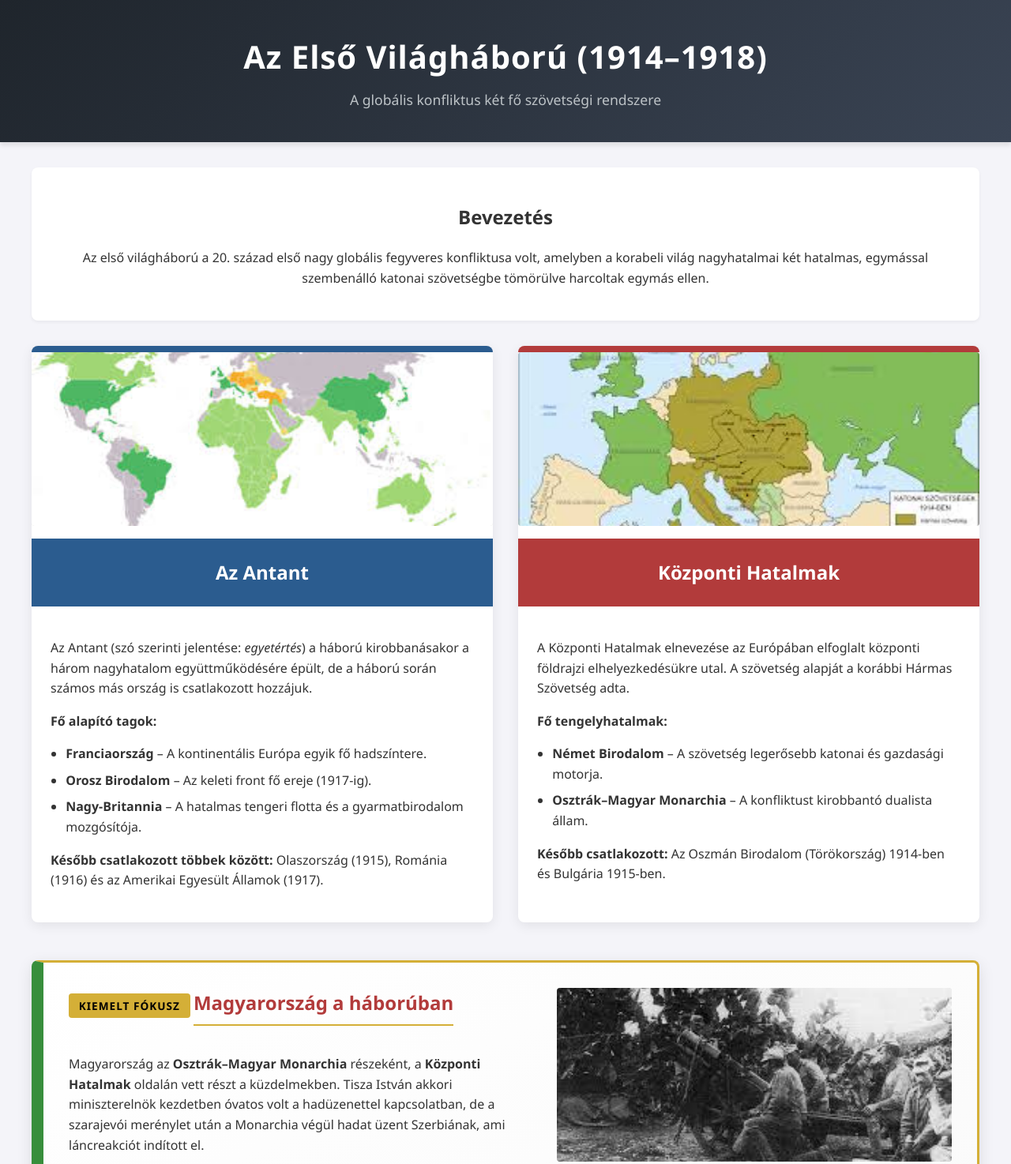
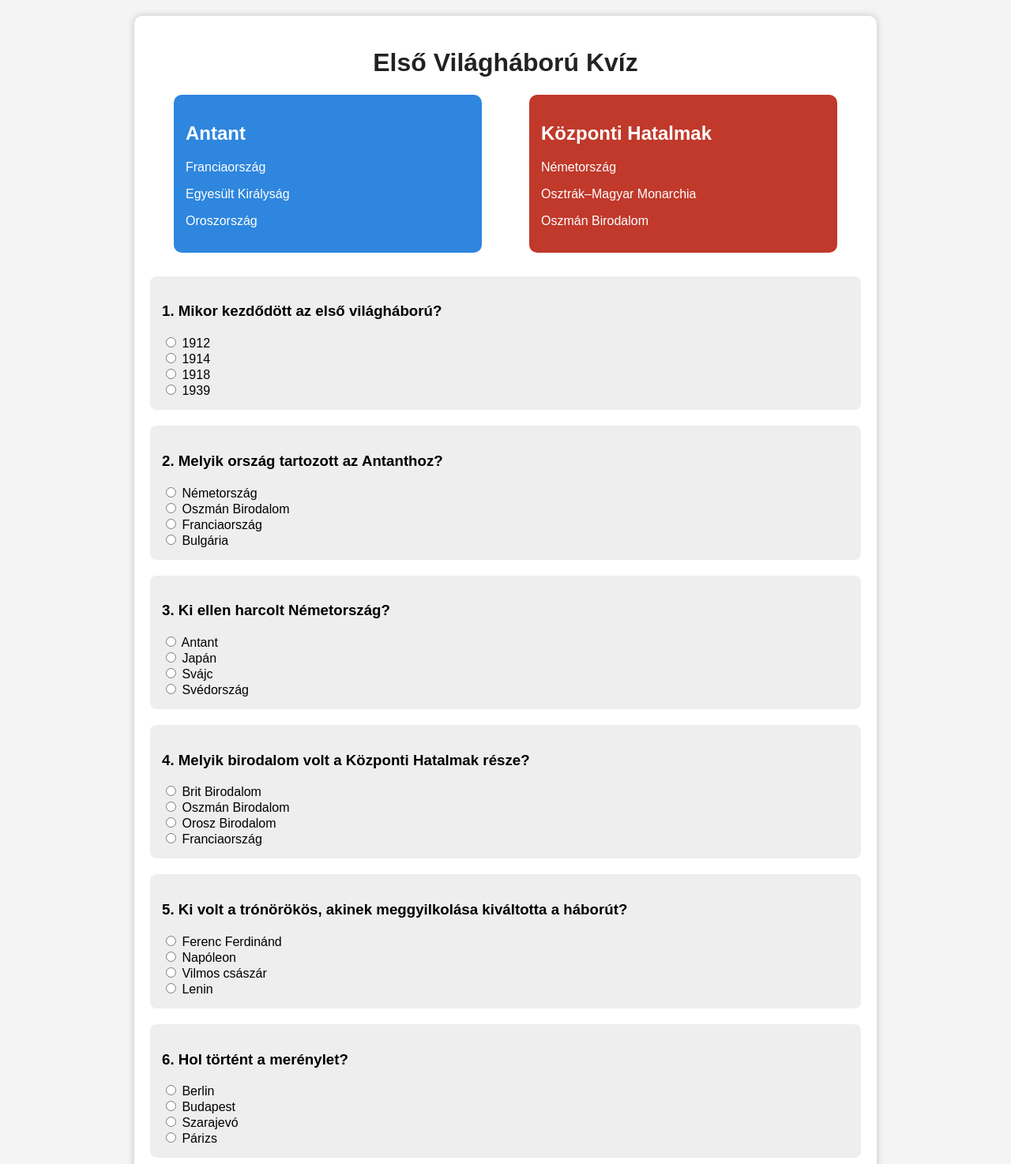
Before and after one commit to zambocsaba08-debug/1vh2fel, a plain HTML site: page index.html in a window 1280 px wide. Shown: the top 1474 px of the page at 79% size. Drawn offline with Linux system fonts and the light colour scheme.

Commit message:
Update index.html

```diff
--- a/index.html
+++ b/index.html
@@ -3,259 +3,243 @@
 <head>
     <meta charset="UTF-8">
     <meta name="viewport" content="width=device-width, initial-scale=1.0">
-    <title>Az Első Világháború Szembenálló Felei-Zámbó</title>
+    <title>Első Világháború Kvíz</title>
     <style>
-        :root {
-            --primary-bg: #f4f4f9;
-            --text-color: #333;
-            --antant-color: #2b5c8f;
-            --kozponti-color: #b23b3b;
-            --hungary-gold: #d4af37;
-            --hungary-green: #388e3c;
+        body {
+            font-family: Arial, sans-serif;
+            background: #f4f4f4;
+            margin: 0;
+            padding: 20px;
         }
 
-        body {
-            font-family: 'Segoe UI', Tahoma, Geneva, Verdana, sans-serif;
-            line-height: 1.6;
-            margin: 0;
-            padding: 0;
-            background-color: var(--primary-bg);
-            color: var(--text-color);
-        }
-
-        header {
-            background: linear-gradient(135deg, #1f252c, #3a4454);
-            color: #fff;
+        h1 {
             text-align: center;
-            padding: 2.5rem 1rem;
-            box-shadow: 0 4px 6px rgba(0,0,0,0.1);
-        }
-
-        header h1 {
-            margin: 0;
-            font-size: 2.5rem;
-            letter-spacing: 1px;
-        }
-
-        header p {
-            margin: 0.5rem 0 0 0;
-            font-size: 1.1rem;
-            color: #bdc3c7;
+            color: #222;
         }
 
         .container {
-            max-width: 1200px;
-            margin: 2rem auto;
-            padding: 0 1.5rem;
+            max-width: 900px;
+            margin: auto;
+            background: white;
+            padding: 20px;
+            border-radius: 10px;
+            box-shadow: 0 0 10px rgba(0,0,0,0.2);
         }
 
-        .intro {
-            background: #fff;
-            padding: 1.5rem;
-            border-radius: 8px;
-            box-shadow: 0 2px 4px rgba(0,0,0,0.05);
-            margin-bottom: 2rem;
-            text-align: center;
+        .powers {
+            display: flex;
+            justify-content: space-around;
+            margin-bottom: 30px;
         }
 
-        /* A két szembenálló fél elrendezése */
-        .alliansok {
-            display: grid;
-            grid-template-columns: 1fr;
-            gap: 2rem;
+        .power {
+            width: 40%;
+            padding: 15px;
+            border-radius: 10px;
+            color: white;
         }
 
-        @media (min-width: 768px) {
-            .alliansok {
-                grid-template-columns: 1fr 1fr;
-            }
+        .allies {
+            background: #2e86de;
         }
 
-        .card {
-            background: #fff;
-            border-radius: 8px;
-            overflow: hidden;
-            box-shadow: 0 4px 15px rgba(0,0,0,0.08);
-            transition: transform 0.3s ease;
+        .central {
+            background: #c0392b;
         }
 
-        .card:hover {
-            transform: translateY(-5px);
+        .question {
+            margin-bottom: 20px;
+            padding: 15px;
+            border-radius: 8px;
+            background: #eee;
         }
 
-        .card-header {
-            color: #fff;
-            padding: 1.5rem;
-            text-align: center;
-            font-size: 1.5rem;
-            font-weight: bold;
+        button {
+            padding: 10px 15px;
+            margin-top: 10px;
+            border: none;
+            background: #333;
+            color: white;
+            cursor: pointer;
+            border-radius: 5px;
         }
 
-        .antant { border-top: 8px solid var(--antant-color); }
-        .antant .card-header { background-color: var(--antant-color); }
-
-        .kozponti { border-top: 8px solid var(--kozponti-color); }
-        .kozponti .card-header { background-color: var(--kozponti-color); }
-
-        .card-body {
-            padding: 1.5rem;
+        button:hover {
+            background: #555;
         }
 
-        /* Kiemelt Magyarország szekció */
-        .hungary-section {
-            background: linear-gradient(to bottom right, #ffffff, #f9f9f9);
-            border: 3px solid var(--hungary-gold);
-            border-left: 15px solid var(--hungary-green);
-            border-radius: 8px;
-            padding: 2rem;
-            margin-top: 3rem;
-            box-shadow: 0 6px 20px rgba(0,0,0,0.1);
-            position: relative;
+        .correct {
+            background-color: #2ecc71 !important;
+            color: white;
         }
 
-        .hungary-section h2 {
-            color: #b23b3b;
-            margin-top: 0;
-            border-bottom: 2px solid var(--hungary-gold);
-            padding-bottom: 0.5rem;
-            display: inline-block;
+        .wrong {
+            background-color: #e74c3c !important;
+            color: white;
         }
 
-        .hungary-badge {
-            background-color: var(--hungary-gold);
-            color: #000;
-            padding: 0.3rem 0.8rem;
+        #result {
+            text-align: center;
+            font-size: 24px;
+            margin-top: 20px;
             font-weight: bold;
-            border-radius: 4px;
-            font-size: 0.85rem;
-            text-transform: uppercase;
-            letter-spacing: 1px;
-            display: inline-block;
-            margin-bottom: 1rem;
-        }
-
-        /* Képek formázása */
-        .image-placeholder {
-            width: 100%;
-            height: 220px;
-            background-color: #e0e0e0;
-            display: flex;
-            align-items: center;
-            justify-content: center;
-            color: #666;
-            font-style: italic;
-            overflow: hidden;
-            margin-bottom: 1rem;
-            border-radius: 4px;
-        }
-
-        .image-placeholder img {
-            width: 100%;
-            height: 100%;
-            object-fit: cover;
-        }
-
-        ul {
-            padding-left: 1.2rem;
-        }
-
-        li {
-            margin-bottom: 0.5rem;
-        }
-
-        footer {
-            text-align: center;
-            padding: 2rem;
-            background-color: #1f252c;
-            color: #888;
-            margin-top: 4rem;
-            font-size: 0.9rem;
         }
     </style>
 </head>
 <body>
 
-    <header>
-        <h1>Az Első Világháború (1914–1918)</h1>
-        <p>A globális konfliktus két fő szövetségi rendszere</p>
-    </header>
+<div class="container">
+    <h1>Első Világháború Kvíz</h1>
 
-    <div class="container">
+    <div class="powers">
+        <div class="power allies">
+            <h2>Antant</h2>
+            <p>Franciaország</p>
+            <p>Egyesült Királyság</p>
+            <p>Oroszország</p>
+        </div>
 
-        <section class="intro">
-            <h2>Bevezetés</h2>
-            <p>Az első világháború a 20. század első nagy globális fegyveres konfliktusa volt, amelyben a korabeli világ nagyhatalmai két hatalmas, egymással szembenálló katonai szövetségbe tömörülve harcoltak egymás ellen.</p>
-        </section>
-
-        <main class="alliansok">
-
-            <!-- ANTANT KÁRTYA -->
-            <article class="card antant">
-                <!-- Ide illeszthetsz be egy képet az Antantról -->
-                <div class="image-placeholder">
-                    <img src="antant.jpg" alt="antant.jpg">
-                </div>
-                <div class="card-header">Az Antant</div>
-                <div class="card-body">
-                    <p>Az Antant (szó szerinti jelentése: <i>egyetértés</i>) a háború kirobbanásakor a három nagyhatalom együttműködésére épült, de a háború során számos más ország is csatlakozott hozzájuk.</p>
-                    <strong>Fő alapító tagok:</strong>
-                    <ul>
-                        <li><b>Franciaország</b> – A kontinentális Európa egyik fő hadszíntere.</li>
-                        <li><b>Orosz Birodalom</b> – Az keleti front fő ereje (1917-ig).</li>
-                        <li><b>Nagy-Britannia</b> – A hatalmas tengeri flotta és a gyarmatbirodalom mozgósítója.</li>
-                    </ul>
-                    <p><strong>Később csatlakozott többek között:</strong> Olaszország (1915), Románia (1916) és az Amerikai Egyesült Államok (1917).</p>
-                </div>
-            </article>
-
-            <!-- KÖZPONTI HATALMAK KÁRTYA -->
-            <article class="card kozponti">
-                <!-- Ide illeszthetsz be egy képet a Központi Hatalmakról -->
-                <div class="image-placeholder">
-                    <img src="központi.jpg" alt="központi.jpg">
-                </div>
-                <div class="card-header">Központi Hatalmak</div>
-                <div class="card-body">
-                    <p>A Központi Hatalmak elnevezése az Európában elfoglalt központi földrajzi elhelyezkedésükre utal. A szövetség alapját a korábbi Hármas Szövetség adta.</p>
-                    <strong>Fő tengelyhatalmak:</strong>
-                    <ul>
-                        <li><b>Német Birodalom</b> – A szövetség legerősebb katonai és gazdasági motorja.</li>
-                        <li><b>Osztrák–Magyar Monarchia</b> – A konfliktust kirobbantó dualista állam.</li>
-                    </ul>
-                    <p><strong>Később csatlakozott:</strong> Az Oszmán Birodalom (Törökország) 1914-ben és Bulgária 1915-ben.</p>
-                </div>
-            </article>
-
-        </main>
-
-        <!-- KIEMELT MAGYARORSZÁG SZEKCIÓ -->
-        <section class="hungary-section">
-            <div class="hungary-badge">Kiemelt fókusz</div>
-            <h2>Magyarország a háborúban</h2>
-
-            <!-- Ide jöhet egy magyar vonatkozású kép -->
-            <div class="image-placeholder" style="max-width: 500px; float: right; margin-left: 1.5rem; margin-bottom: 1.5rem;">
-                <img src="magyarok fronton.jpg" alt="magyarok fronton.jpg">
-            </div>
-
-            <p>Magyarország az <b>Osztrák–Magyar Monarchia</b> részeként, a <strong>Központi Hatalmak</strong> oldalán vett részt a küzdelmekben. Tisza István akkori miniszterelnök kezdetben óvatos volt a hadüzenettel kapcsolatban, de a szarajevói merénylet után a Monarchia végül hadat üzent Szerbiának, ami láncreakciót indított el.</p>
-
-            <p>A magyar katonák több fronton is hősiesen, de hatalmas emberáldozatok árán harcoltak:</p>
-            <ul>
-                <li>A <b>Keleti fronton</b> (Galíciában) az orosz csapatok ellen.</li>
-                <li>Az <b>Olasz fronton</b> (különösen az Isonzó folyó mentén és a Doberdó-fennsíkon), ami a magyar hadtörténet egyik legvéresebb fejezete lett.</li>
-                <li>A <b>Balkáni fronton</b>.</li>
-            </ul>
-
-            <p>A háború végül a Monarchia összeomlásához és a történelmi Magyarország felbomlásához vezetett, amelyet az 1920-as Trianoni békeszerződés pecsételt meg.</p>
-            <div style="clear: both;"></div>
-        </section>
-
+        <div class="power central">
+            <h2>Központi Hatalmak</h2>
+            <p>Németország</p>
+            <p>Osztrák–Magyar Monarchia</p>
+            <p>Oszmán Birodalom</p>
+        </div>
     </div>
 
-    <footer>
-        <p>Készítette: [A te neved] | Történelmi oktatóoldal</p>
-    </footer>
+    <form id="quizForm">
+
+        <div id="questions"></div>
+
+        <button type="button" onclick="checkAnswers()">Eredmény</button>
+    </form>
+
+    <div id="result"></div>
+</div>
+
+<script>
+const quizData = [
+    {
+        question: "Mikor kezdődött az első világháború?",
+        options: ["1912", "1914", "1918", "1939"],
+        answer: "1914"
+    },
+    {
+        question: "Melyik ország tartozott az Antanthoz?",
+        options: ["Németország", "Oszmán Birodalom", "Franciaország", "Bulgária"],
+        answer: "Franciaország"
+    },
+    {
+        question: "Ki ellen harcolt Németország?",
+        options: ["Antant", "Japán", "Svájc", "Svédország"],
+        answer: "Antant"
+    },
+    {
+        question: "Melyik birodalom volt a Központi Hatalmak része?",
+        options: ["Brit Birodalom", "Oszmán Birodalom", "Orosz Birodalom", "Franciaország"],
+        answer: "Oszmán Birodalom"
+    },
+    {
+        question: "Ki volt a trónörökös, akinek meggyilkolása kiváltotta a háborút?",
+        options: ["Ferenc Ferdinánd", "Napóleon", "Vilmos császár", "Lenin"],
+        answer: "Ferenc Ferdinánd"
+    },
+    {
+        question: "Hol történt a merénylet?",
+        options: ["Berlin", "Budapest", "Szarajevó", "Párizs"],
+        answer: "Szarajevó"
+    },
+    {
+        question: "Melyik ország NEM volt központi hatalom?",
+        options: ["Németország", "Olaszország", "Osztrák–Magyar Monarchia", "Oszmán Birodalom"],
+        answer: "Olaszország"
+    },
+    {
+        question: "Mikor ért véget a háború?",
+        options: ["1916", "1917", "1918", "1920"],
+        answer: "1918"
+    },
+    {
+        question: "Melyik szerződés zárta le a háborút?",
+        options: ["Trianoni", "Versailles-i", "Párizsi", "Bécsi"],
+        answer: "Versailles-i"
+    },
+    {
+        question: "Ki volt Németország vezetője?",
+        options: ["II. Vilmos", "Hitler", "Sztálin", "Churchill"],
+        answer: "II. Vilmos"
+    },
+    {
+        question: "Melyik ország lépett be később az Antant oldalán?",
+        options: ["USA", "Németország", "Bulgária", "Törökország"],
+        answer: "USA"
+    },
+    {
+        question: "Milyen harcmodor volt jellemző?",
+        options: ["Légi csata", "Tankcsata", "Árokháború", "Űrháború"],
+        answer: "Árokháború"
+    },
+    {
+        question: "Melyik fegyvert használták először nagy számban?",
+        options: ["Lézer", "Vegyi fegyver", "Rakéta", "Atomfegyver"],
+        answer: "Vegyi fegyver"
+    },
+    {
+        question: "Melyik ország volt az Antant része?",
+        options: ["Oroszország", "Bulgária", "Németország", "Ausztria"],
+        answer: "Oroszország"
+    },
+    {
+        question: "Melyik kontinensen zajlott főként a háború?",
+        options: ["Ázsia", "Afrika", "Európa", "Ausztrália"],
+        answer: "Európa"
+    }
+];
+
+const questionsDiv = document.getElementById("questions");
+
+quizData.forEach((q, index) => {
+    const div = document.createElement("div");
+    div.classList.add("question");
+
+    div.innerHTML = `
+        <h3>${index + 1}. ${q.question}</h3>
+        ${q.options.map(option => `
+            <label>
+                <input type="radio" name="q${index}" value="${option}">
+                ${option}
+            </label><br>
+        `).join("")}
+    `;
+
+    questionsDiv.appendChild(div);
+});
+
+function checkAnswers() {
+    let score = 0;
+
+    quizData.forEach((q, index) => {
+        const selected = document.querySelector(`input[name="q${index}"]:checked`);
+        const questionDiv = document.getElementsByClassName("question")[index];
+
+        questionDiv.classList.remove("correct", "wrong");
+
+        if (selected) {
+            if (selected.value === q.answer) {
+                score++;
+                questionDiv.classList.add("correct");
+            } else {
+                questionDiv.classList.add("wrong");
+            }
+        } else {
+            questionDiv.classList.add("wrong");
+        }
+    });
+
+    document.getElementById("result").innerHTML =
+        `Pontszám: ${score} / ${quizData.length}`;
+}
+</script>
 
 </body>
 </html>
```
